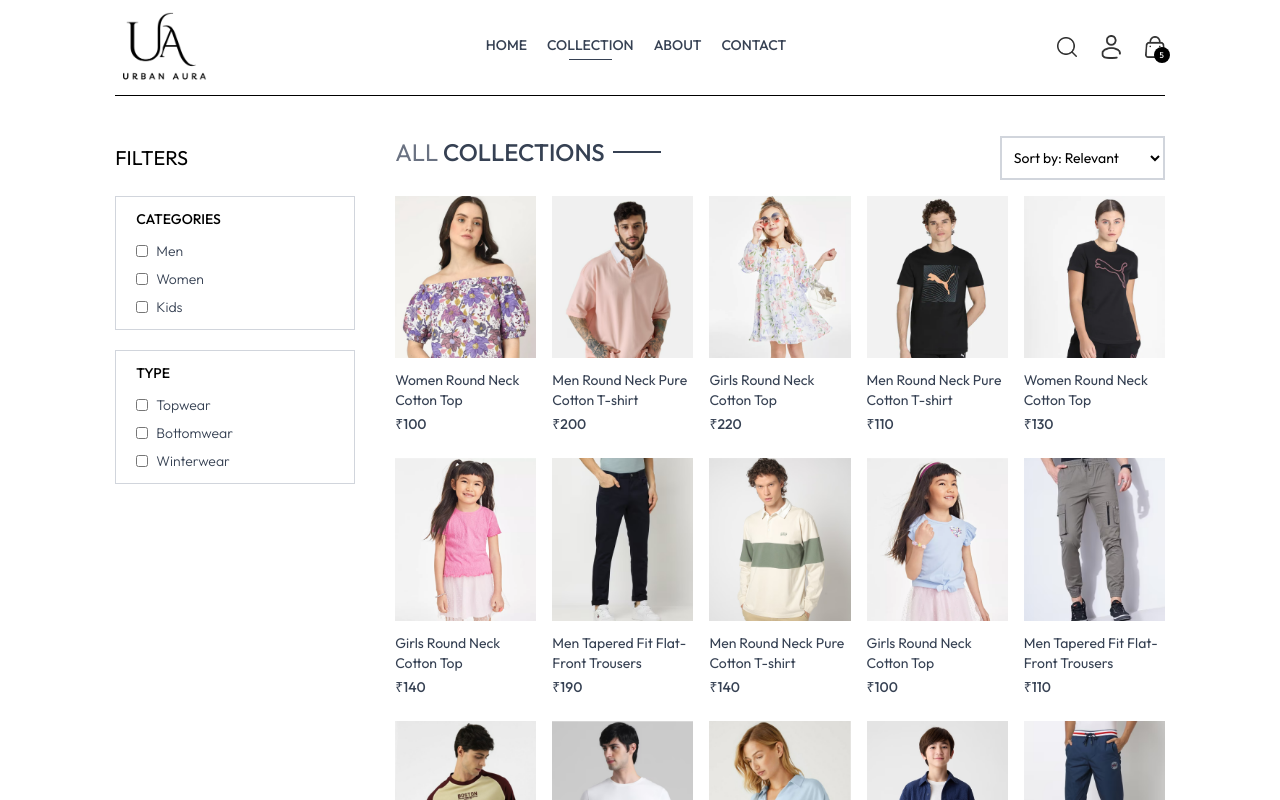
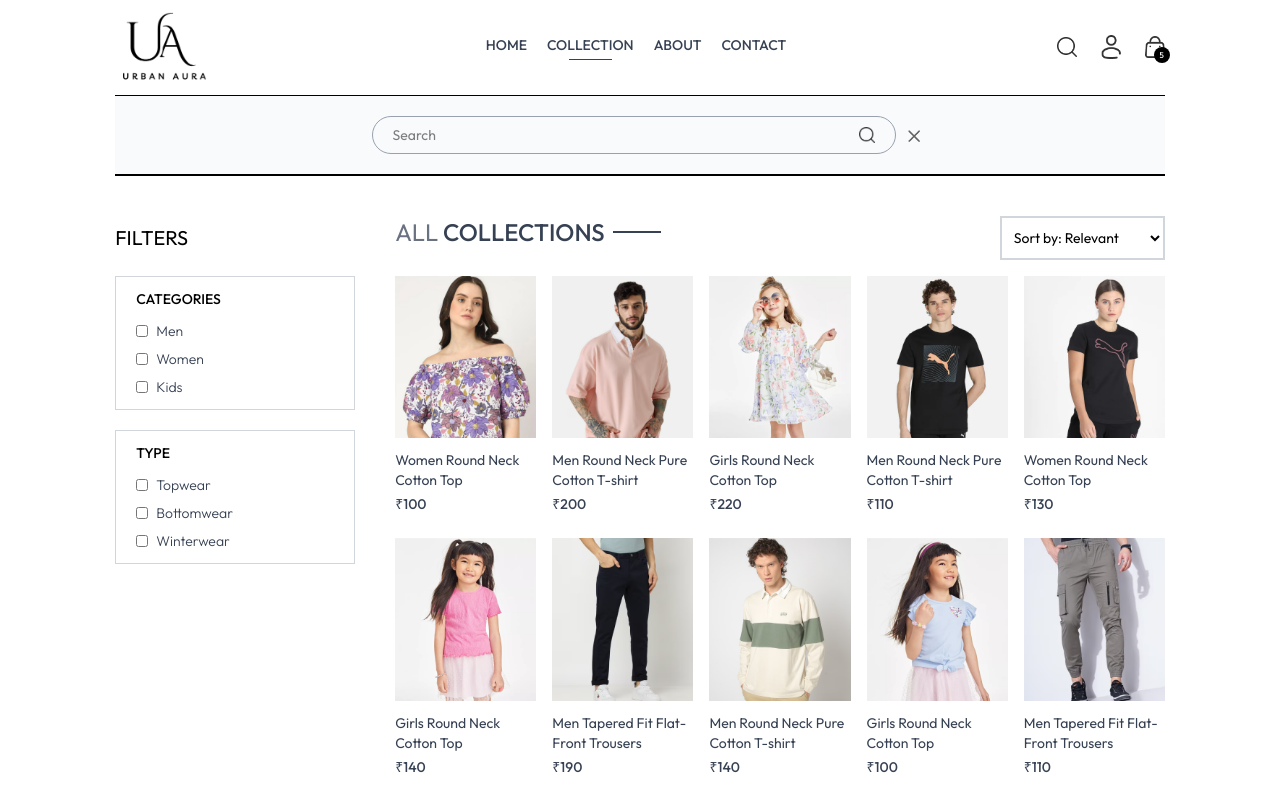
Before and after one commit to dileshwar-01/ecommerce-mern-app, a React (Vite) app: page /collection in a window 1280 px wide. Both pictures are taken after a click on the picture 1066 px from the left and 47 px from the top of the page. Shown: the top 800 px of the page. Built offline with nearby package versions, Linux system fonts and the light colour scheme.

Commit message:
added search product functionality

```diff
--- a/src/App.jsx
+++ b/src/App.jsx
@@ -11,11 +11,13 @@
 import Orders from './pages/Orders'
 import Navbar from './components/Navbar'
 import Footer from './components/Footer'
+import SearchBar from './components/SearchBar'
 
 const App = () => {
   return (
     <div className='px-4 sm:px-[5vw] md:px-[7vw] lg:px-[9vw] '>
     <Navbar/>
+    <SearchBar/>
       <Routes>
         <Route path='/' element={<Home/>} />
         <Route path='/collection' element={<Collection/>} />
--- a/src/components/Navbar.jsx
+++ b/src/components/Navbar.jsx
@@ -1,9 +1,11 @@
-import React, { useState } from 'react'
+import React, { useContext, useState } from 'react'
 import {assets} from '../assets/assets'
 import { NavLink,Link } from 'react-router-dom'
+import { ShopContext } from '../context/ShopContext'
 
 const Navbar = () => {
     const[visible,setVisible] = useState(false)
+    const{setShowSearch} = useContext(ShopContext)
   return (
     <div className='flex items-center justify-between py-3  font-medium '>
       <Link to={'/'}><img src={assets.urbanAura} className='w-25'  alt="" /></Link>
@@ -27,7 +29,7 @@
       </ul>
 
       <div className='flex items-center gap-6'>
-        <img src={assets.search_icon} className='w-5 cursor-pointer' alt="" />
+        <img onClick={()=>setShowSearch(prev=>!prev)} src={assets.search_icon} className='w-5 cursor-pointer' alt="" />
         <div className='group relative'>
             <img src={assets.profile_icon} className='w-5 cursor-pointer' alt="" />
             <div className='group-hover:block hidden absolute dropdown-menu right-0 pt-4'>
--- /dev/null
+++ b/src/components/SearchBar.jsx
@@ -0,0 +1,29 @@
+import React, { useContext, useEffect, useState } from 'react'
+import { ShopContext } from '../context/ShopContext'
+import { assets } from '../assets/assets'
+import { useLocation } from 'react-router-dom';
+
+const SearchBar = () => {
+    const{search,setSearch,showSearch,setShowSearch}= useContext(ShopContext);
+    const[visible , setVisible] =useState(false);
+    const location = useLocation();
+
+    useEffect(()=>{
+        if(location.pathname.includes('collection')){
+            setVisible(true);
+        }else {
+            setVisible(false);
+        }
+    },[location])
+  return showSearch && visible ?(
+    <div className='border-t border-b bg-gray-50 text-center'>
+      <div className='inline-flex items-center justify-center border border-gray-400 px-5 py-2 my-5 mx-3 rounded-full w-3/4 sm:w-1/2'>
+        <input value={search} onChange={(e)=>setSearch(e.target.value)} className='flex-1 outline-none bg-inherit text-sm' type="text" placeholder='Search' />
+        <img src={assets.search_icon} className='w-4' alt="" />
+      </div>
+      <img onClick={()=>setShowSearch(false)} className='inline w-3 cursor-pointer' src={assets.cross_icon} alt="" />
+    </div>
+  ) : null;
+}
+
+export default SearchBar
--- a/src/context/ShopContext.jsx
+++ b/src/context/ShopContext.jsx
@@ -1,4 +1,4 @@
-import { createContext } from "react";
+import { createContext, useState } from "react";
 import { products } from "../assets/assets";
 
 export const ShopContext = createContext()
@@ -6,8 +6,12 @@
 const ShopContextProvider =(props)=>{
     const currency='₹';
     const deliveryFee = 10
+    const[search,setSearch] = useState('');
+    const[showSearch,setShowSearch] = useState(false);
     const value={
-        products,currency,deliveryFee
+        products,currency,deliveryFee,
+        search,setSearch,
+        showSearch,setShowSearch
     }
 
     return (
--- a/src/pages/Collection.jsx
+++ b/src/pages/Collection.jsx
@@ -5,7 +5,7 @@
 import ProductItem from '../components/ProductItem'
 
 const Collection = () => {
-  const { products } = useContext(ShopContext);
+  const { products,search,showSearch } = useContext(ShopContext);
   const [showFilter, setShowFilter] = useState(false);
   const [filterProducts, setFilterProducts] = useState([]);
   const [category,setCategory]= useState([]);
@@ -30,6 +30,9 @@
 
   const applyFilter=()=>{
     let productsCopy = products.slice();
+    if(showSearch && search){
+      productsCopy = productsCopy.filter(item=>item.name.toLowerCase().includes(search.toLowerCase()))
+    }
     if(category.length >0){
         productsCopy= productsCopy.filter(item=>category.includes(item.category)); // wo item lo jiski category item.category se match kre
     }
@@ -57,7 +60,7 @@
 
   useEffect(()=>{
     applyFilter()
-  },[category,subCategory])
+  },[category,subCategory,search,showSearch])
 
   useEffect(()=>{
     sortProduct();
```
